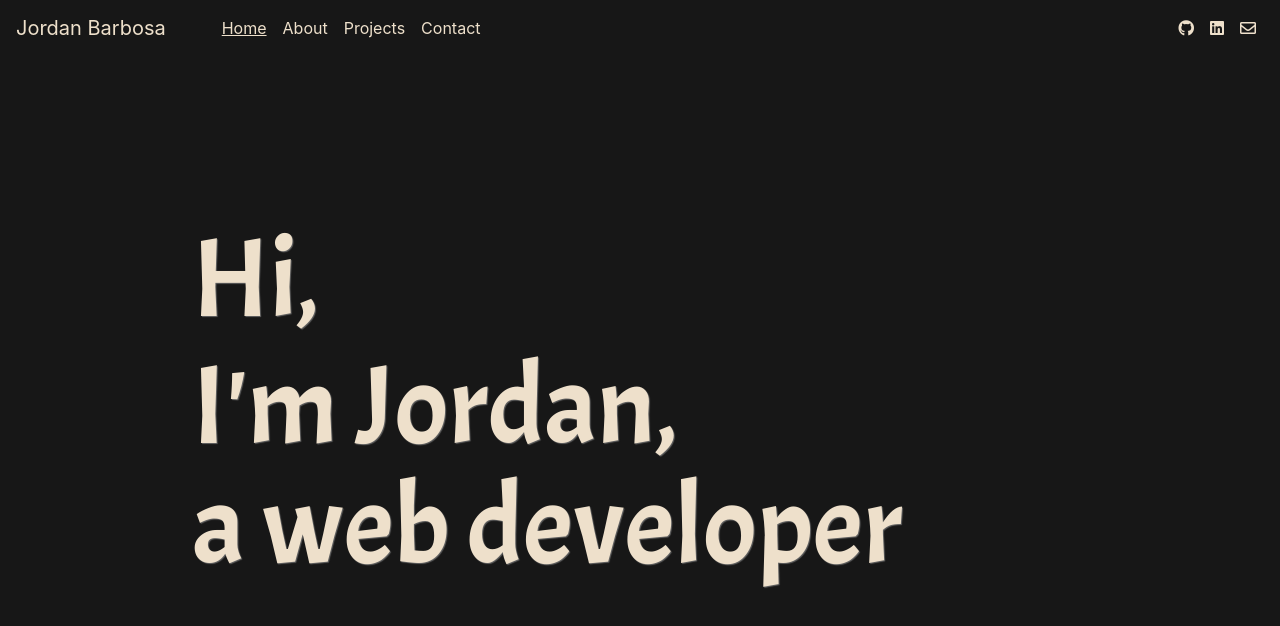
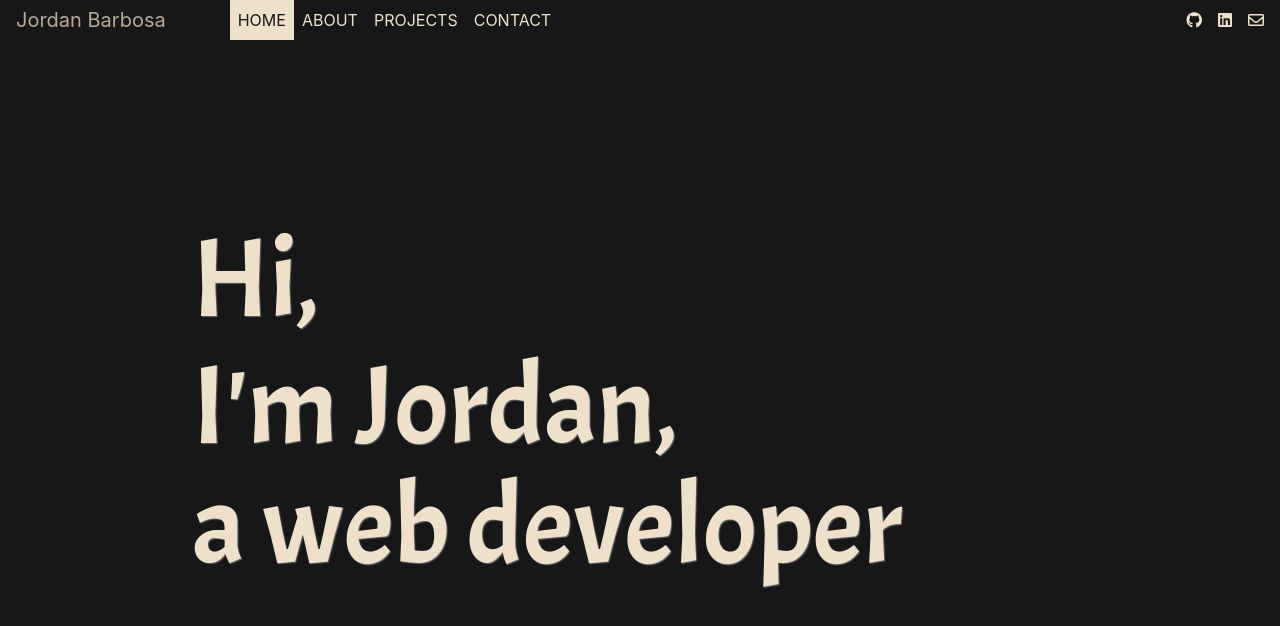
Before and after one commit to jordanjordanb1/portfolio, a React (Create React App) app in the folder client/: page / in a window 1280 px wide. Shown: the top 626 px of the page. Built offline with nearby package versions, Linux system fonts and the light colour scheme.

Commit message:
Finished navbar styling

```diff
--- a/client/src/components/Shared/Navbar/Navbar.scss
+++ b/client/src/components/Shared/Navbar/Navbar.scss
@@ -1,22 +1,27 @@
-.active {
-    text-decoration: underline;
-}
-
 .navbar {
     background: transparent;
-    position: fixed;
-    top: 0;
-    left: 0;
-    right: 0;
     z-index: 999999999999999;
 
-    .navbar-brand a,
-    a {
+    .navbar-brand,
+    .nav-item,
+    .nav-link {
         color: var(--almond) !important;
+        transition: all 200ms ease-out;
 
         &:hover {
             color: var(--tuscany) !important;
         }
+    }
+
+    .nav-item .active {
+        background: var(--almond);
+        color: var(--eerie-black) !important;
+    }
+
+    .navbar-toggler {
+        margin: 10px 10px 10px 0;
+        font-size: 1em;
+        color: var(--almond) !important;
     }
 }
 
@@ -29,4 +34,20 @@
         margin: 0px 10px;
         font-size: 2em;
     }
+
+    .navbar-collapse {
+        border-top: 1px solid var(--almond);
+        background: #0e0e0e;
+        padding-top: 10px;
+
+        .nav-item .active,
+        .nav-link {
+            background: initial !important;
+            color: var(--almond) !important;
+        }
+
+        .active {
+            font-weight: bold;
+        }
+    }
 }
--- a/client/src/components/Shared/Navbar/Navbar.tsx
+++ b/client/src/components/Shared/Navbar/Navbar.tsx
@@ -6,7 +6,7 @@ import { NavLink, Link } from 'react-router-dom';
 
 export default function Navbar() {
     return (
-        <NavbarBootstrap collapseOnSelect fixed="top" variant="dark" expand="md">
+        <NavbarBootstrap collapseOnSelect fixed="top" variant="dark" expand="md" className="p-0">
             <NavbarBootstrap.Brand
                 as={Link}
                 href="/"
@@ -16,11 +16,13 @@ export default function Navbar() {
                         animation: 'slide-down',
                     },
                 }}
-                className="mr-md-5"
+                className="mr-md-5 mr-0"
             >
-                Jordan Barbosa
+                <span className="p-3">Jordan Barbosa</span>
             </NavbarBootstrap.Brand>
-            <NavbarBootstrap.Toggle aria-controls="responsive-navbar-nav" />
+            <NavbarBootstrap.Toggle aria-controls="responsive-navbar-nav" className="p-2">
+                MENU <i className="fas fa-bars"></i>
+            </NavbarBootstrap.Toggle>
             <NavbarBootstrap.Collapse id="responsive-navbar-nav">
                 <Nav fill>
                     <Nav.Item>
@@ -38,7 +40,7 @@ export default function Navbar() {
                             }}
                             activeClassName="active"
                         >
-                            Home
+                            HOME
                         </Nav.Link>
                     </Nav.Item>
 
@@ -56,7 +58,7 @@ export default function Navbar() {
                             // @ts-ignore
                             activeClassName="active"
                         >
-                            About
+                            ABOUT
                         </Nav.Link>
                     </Nav.Item>
                     <Nav.Item>
@@ -73,7 +75,7 @@ export default function Navbar() {
                             // @ts-ignore
                             activeClassName="active"
                         >
-                            Projects
+                            PROJECTS
                         </Nav.Link>
                     </Nav.Item>
                     <Nav.Item>
@@ -90,12 +92,12 @@ export default function Navbar() {
                             // @ts-ignore
                             activeClassName="active"
                         >
-                            Contact
+                            CONTACT
                         </Nav.Link>
                     </Nav.Item>
                 </Nav>
 
-                <Nav className="ml-auto social-links d-flex flex-row justify-content-center">
+                <Nav className="ml-auto social-links d-flex flex-row justify-content-center pr-2">
                     <Nav.Link target="_blank" href="https://github.com/jordanjordanb1/">
                         <i className="fab fa-github"></i>
                     </Nav.Link>
--- a/client/src/index.scss
+++ b/client/src/index.scss
@@ -1,6 +1,5 @@
 :root {
     --eerie-black: #171717;
-    --mummy-tomb: #171717;
     --almond: #eee0cb;
     --tuscany: #baa898;
     --aqua: #bfd7ea;
```
